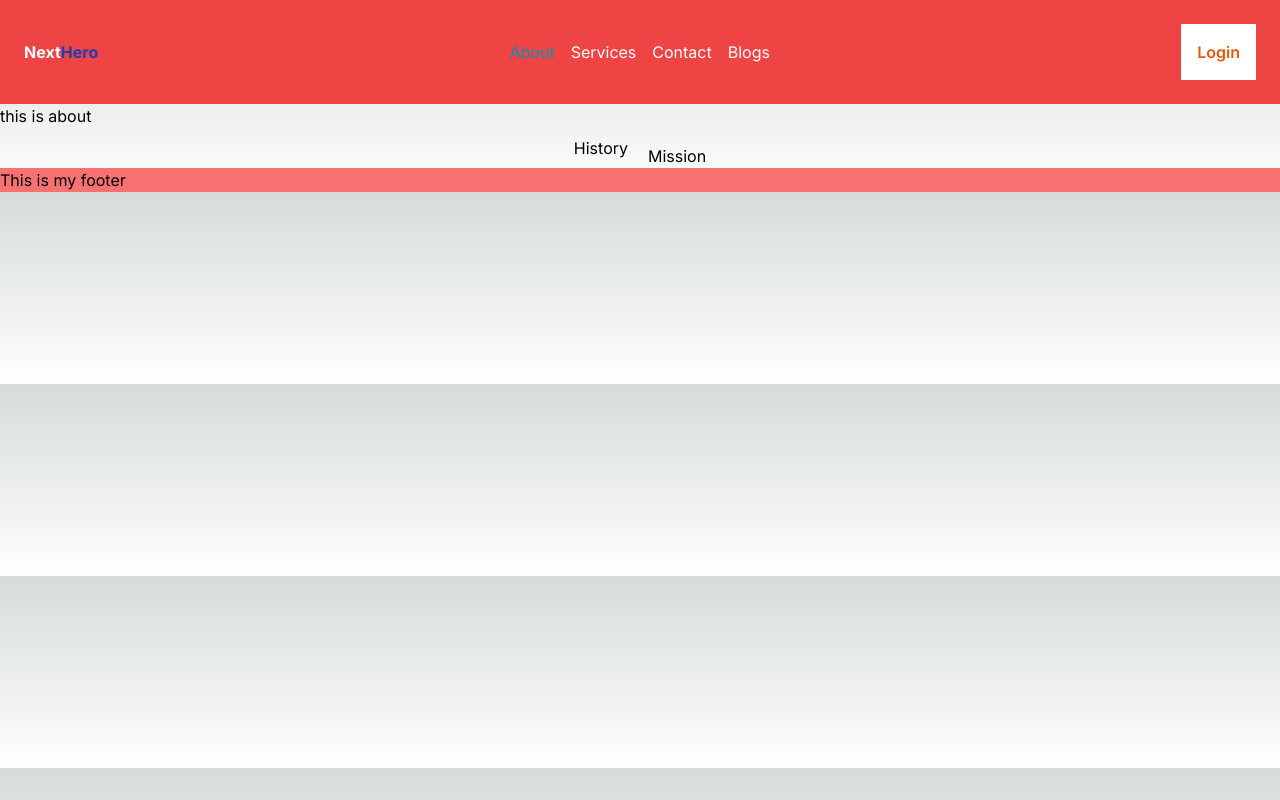
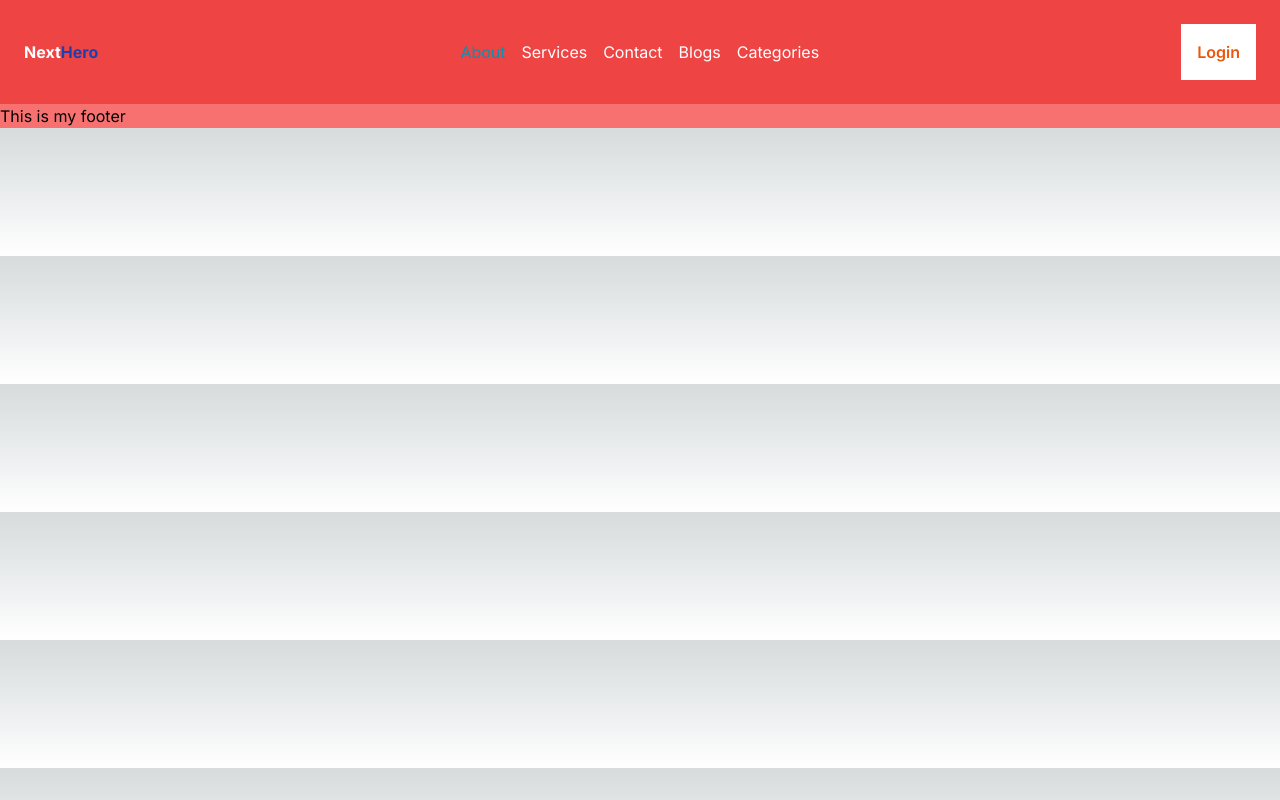
Before and after one commit to hasanalam24/nextHero-Next.js, a Next.js app: page /about in a window 1280 px wide. Built offline with nearby package versions, Linux system fonts and the light colour scheme.

Commit message:
multiple dynamic route in jsx

```diff
--- a/src/app/Components/Navber.jsx
+++ b/src/app/Components/Navber.jsx
@@ -23,6 +23,10 @@
         {
             title: 'Blogs',
             path: '/blogs'
+        },
+        {
+            title: 'Categories',
+            path: '/categories'
         },
     ]
 
--- a/src/app/about/history/page.jsx
+++ /dev/null
@@ -1,10 +0,0 @@
-
-const HistoryPage = () => {
-    return (
-        <div>
-            history
-        </div>
-    );
-};
-
-export default HistoryPage;
--- a/src/app/about/history/vission/page.jsx
+++ /dev/null
@@ -1,10 +0,0 @@
-
-const VissionPage = () => {
-    return (
-        <div>
-            Vission
-        </div>
-    );
-};
-
-export default VissionPage;
--- a/src/app/about/mission/page.jsx
+++ /dev/null
@@ -1,10 +0,0 @@
-
-const MissionPage = () => {
-    return (
-        <div>
-            Mission
-        </div>
-    );
-};
-
-export default MissionPage;
--- a/src/app/about/page.jsx
+++ b/src/app/about/page.jsx
@@ -1,13 +1,10 @@
-import React from 'react';
-import AboutContents from '../Components/AboutContents';
 
-const AboutPage = () => {
+const page = () => {
     return (
         <div>
-            this is about
-            <AboutContents></AboutContents>
+
         </div>
     );
 };
 
-export default AboutPage;
+export default page;
--- /dev/null
+++ b/src/app/categories/[...features]/page.jsx
@@ -0,0 +1,20 @@
+
+const CategoriesDetailsPage = ({ params }) => {
+
+    console.log(params)
+
+    if (params.features.length == 3) {
+        return <div>{params.features[2]}</div>
+    }
+    if (params.features.length == 2) {
+        return <div>{params.features[1]}</div>
+    }
+
+    return (
+        <div className="h-screen">
+            Categories Details Page
+        </div>
+    );
+};
+
+export default CategoriesDetailsPage;
--- /dev/null
+++ b/src/app/categories/page.jsx
@@ -0,0 +1,10 @@
+
+const CategoriesPage = () => {
+    return (
+        <div>
+            Categories Page
+        </div>
+    );
+};
+
+export default CategoriesPage;
```
Also changed, not shown: src/about/page.jsx (deleted, +0 -10 lines).
